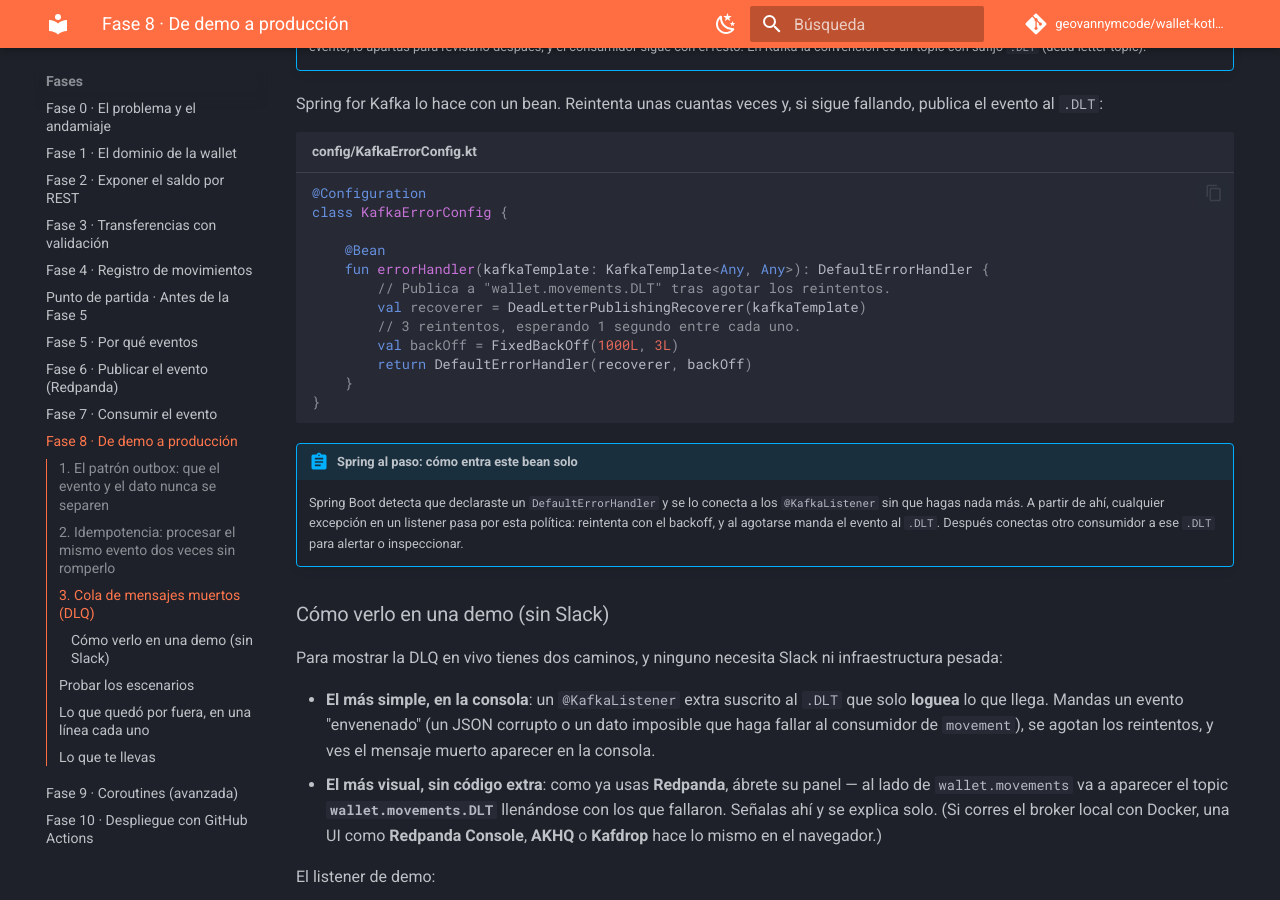
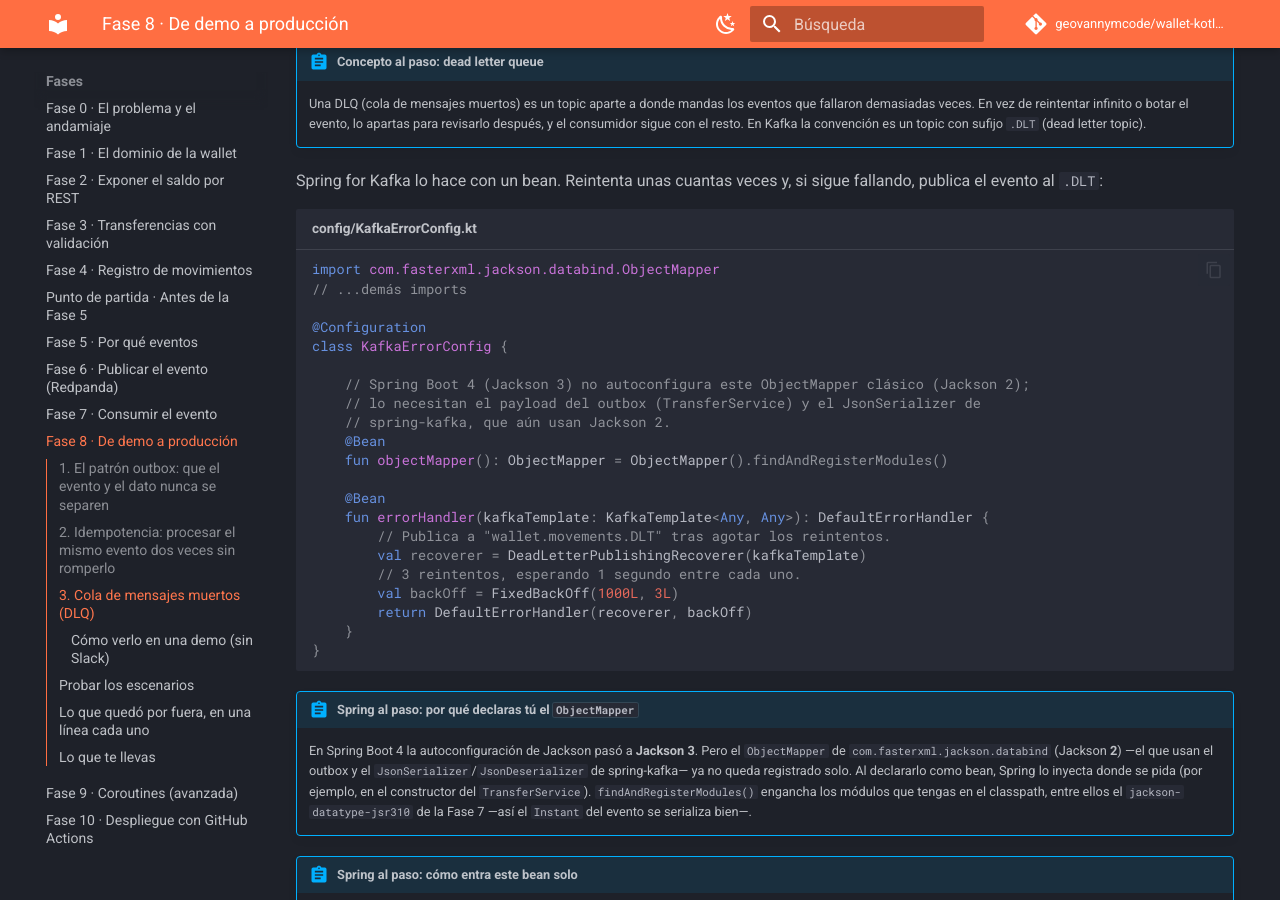
Before and after one commit to geovannymcode/wallet-kotlin-baqjug, an MkDocs documentation site: the page built from docs/fase-08-que-sigue.md, in a window 1280 px wide and 900 px high, scrolled down 7559 px. Built offline with MkDocs 1.6.1 and Material for MkDocs 9.7.7, drawn with Linux system fonts in a browser that asks for light colours; comment, search, counter and statistics services are not loaded; some of the changed text lies outside the part shown.

Commit message:
docs(fase-8): declarar el bean ObjectMapper (Boot 4/Jackson 3 no lo autoconfigura) para el outbox y spring-kafka

````diff
--- a/docs/fase-08-que-sigue.md
+++ b/docs/fase-08-que-sigue.md
@@ -87,7 +87,7 @@ Ahora sí, mira **qué cambió** en `transfer` respecto a la Fase 6, y por qué:
 
 - **Antes** (Fase 6), en la rama `Success`, `transfer` publicaba directo al broker: `publisher.publish(evento)`. Dos sistemas —base y broker— sin una transacción que los cubra a ambos.
 - **Ahora**, en vez de publicar, **guarda una fila en la tabla `outbox`** dentro de la **misma transacción** que mueve la plata. Por eso el método es `@Transactional`: mover el saldo y escribir el outbox se confirman **juntos** (o se deshacen juntos). Así el evento no se puede perder: si la transferencia quedó guardada, su fila de outbox también.
-- El evento se guarda como **texto JSON** con `mapper.writeValueAsString(evento)`, porque la columna `payload` es `TEXT`. Ese `mapper` es el `ObjectMapper` de Jackson, que Spring Boot ya te da listo: solo lo inyectas en el constructor.
+- El evento se guarda como **texto JSON** con `mapper.writeValueAsString(evento)`, porque la columna `payload` es `TEXT`. Ese `mapper` es un `ObjectMapper` de Jackson que inyectas en el constructor. Un detalle de versiones que importa: en Spring Boot 4 (que trae Jackson 3), el `ObjectMapper` **clásico** de Jackson 2 —el que necesitan tanto este outbox como el `JsonSerializer` de spring-kafka— **no viene autoconfigurado**, así que lo declaras tú como bean. Lo dejamos junto a la configuración de Kafka, más abajo.
 
 ```kotlin title="transfer/domain/TransferService.kt (con outbox)"
 @Service
@@ -267,8 +267,17 @@ class MovimientoPersistenceListener(
 Spring for Kafka lo hace con un bean. Reintenta unas cuantas veces y, si sigue fallando, publica el evento al `.DLT`:
 
 ```kotlin title="config/KafkaErrorConfig.kt"
+import com.fasterxml.jackson.databind.ObjectMapper
+// ...demás imports
+
 @Configuration
 class KafkaErrorConfig {
+
+    // Spring Boot 4 (Jackson 3) no autoconfigura este ObjectMapper clásico (Jackson 2);
+    // lo necesitan el payload del outbox (TransferService) y el JsonSerializer de
+    // spring-kafka, que aún usan Jackson 2.
+    @Bean
+    fun objectMapper(): ObjectMapper = ObjectMapper().findAndRegisterModules()
 
     @Bean
     fun errorHandler(kafkaTemplate: KafkaTemplate<Any, Any>): DefaultErrorHandler {
@@ -280,6 +289,9 @@ class KafkaErrorConfig {
     }
 }
 ```
+
+!!! abstract "Spring al paso: por qué declaras tú el `ObjectMapper`"
+    En Spring Boot 4 la autoconfiguración de Jackson pasó a **Jackson 3**. Pero el `ObjectMapper` de `com.fasterxml.jackson.databind` (Jackson **2**) —el que usan el outbox y el `JsonSerializer`/`JsonDeserializer` de spring-kafka— ya no queda registrado solo. Al declararlo como bean, Spring lo inyecta donde se pida (por ejemplo, en el constructor del `TransferService`). `findAndRegisterModules()` engancha los módulos que tengas en el classpath, entre ellos el `jackson-datatype-jsr310` de la Fase 7 —así el `Instant` del evento se serializa bien—.
 
 !!! abstract "Spring al paso: cómo entra este bean solo"
     Spring Boot detecta que declaraste un `DefaultErrorHandler` y se lo conecta a los `@KafkaListener` sin que hagas nada más. A partir de ahí, cualquier excepción en un listener pasa por esta política: reintenta con el backoff, y al agotarse manda el evento al `.DLT`. Después conectas otro consumidor a ese `.DLT` para alertar o inspeccionar.
````
